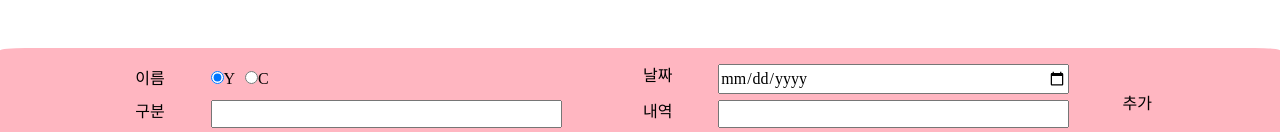
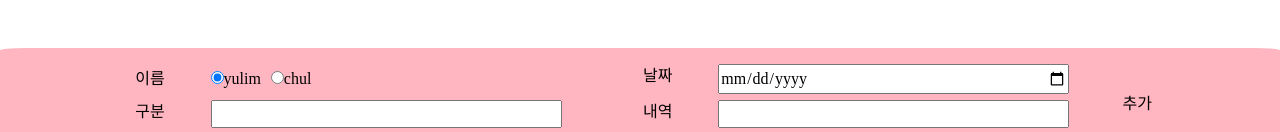
Before and after one commit to a-messy-duo/housekeeping, a React app: page /#/ in a window 1280 px wide. Shown: the part 640-772 px from the top of the page. Built offline with nearby package versions, Linux system fonts and the light colour scheme.

Commit message:
feat(bottomsheet): radio name save in localstorage

```diff
--- a/src/features/shared/bottomSheet/Container.tsx
+++ b/src/features/shared/bottomSheet/Container.tsx
@@ -1,22 +1,47 @@
-import { FunctionComponent, useState } from 'react';
-import { KeyboardEvent, ChangeEvent } from 'react';
+import { FunctionComponent, useLayoutEffect, useState } from 'react';
+import {
+  KeyboardEventHandler,
+  ChangeEventHandler,
+  MouseEventHandler,
+} from 'react';
 
 import './bottomSheet.scss';
 
 const BottomSheetContainer: FunctionComponent = () => {
   const [cost, setCost] = useState<string>('0');
+  const [defaultUser, setDefaultUser] = useState<boolean>(true);
 
-  const handleCostChange = (e: ChangeEvent<HTMLInputElement>) => {
+  useLayoutEffect(() => {
+    const localStorageUser = localStorage.getItem('housekeeping-checkeduser');
+    if (localStorageUser === 'chul') {
+      setDefaultUser(false);
+      return;
+    }
+  }, []);
+
+  const handleCostChange: ChangeEventHandler<HTMLInputElement> = (e) => {
     const value = e.target.value
       .replace(/[^0-9.]/g, '')
       .replace(/(\..*)\./g, '$1');
     setCost(value);
   };
 
-  const handleCostKeyUp = (e: KeyboardEvent<HTMLInputElement>) => {
-    let value = Number(e.currentTarget.value.replaceAll(',', ''));
+  const handleCostKeyUp: KeyboardEventHandler<HTMLInputElement> = (e) => {
+    const value = Number(e.currentTarget.value.replaceAll(',', ''));
     const formatValue = value.toLocaleString('ko-KR');
     setCost(formatValue);
+  };
+
+  const handleInputClick: MouseEventHandler<HTMLInputElement> = (e) => {
+    const value = e.currentTarget.value;
+
+    if (value === 'chul') {
+      setDefaultUser(false);
+    } else {
+      setDefaultUser(true);
+    }
+
+    localStorage.setItem('housekeeping-checkeduser', value);
   };
 
   return (
@@ -26,13 +51,27 @@ const BottomSheetContainer: FunctionComponent = () => {
           <div className="item-title">이름</div>
           <fieldset className="item-input item-radio">
             <div className="item-radio-box">
-              <input type="radio" id="nameY" name="name" value="Y" checked />
-              <label htmlFor="nameY" className="add-margin-right">
-                Y
+              <input
+                type="radio"
+                id="nameYulim"
+                name="name"
+                value="yulim"
+                checked={defaultUser}
+                onClick={handleInputClick}
+              />
+              <label htmlFor="nameYulim" className="add-margin-right">
+                yulim
               </label>
 
-              <input type="radio" id="nameC" name="name" value="C" />
-              <label htmlFor="nameC">C</label>
+              <input
+                type="radio"
+                id="nameChul"
+                name="name"
+                value="chul"
+                checked={!defaultUser}
+                onClick={handleInputClick}
+              />
+              <label htmlFor="nameChul">chul</label>
             </div>
           </fieldset>
         </div>
```
